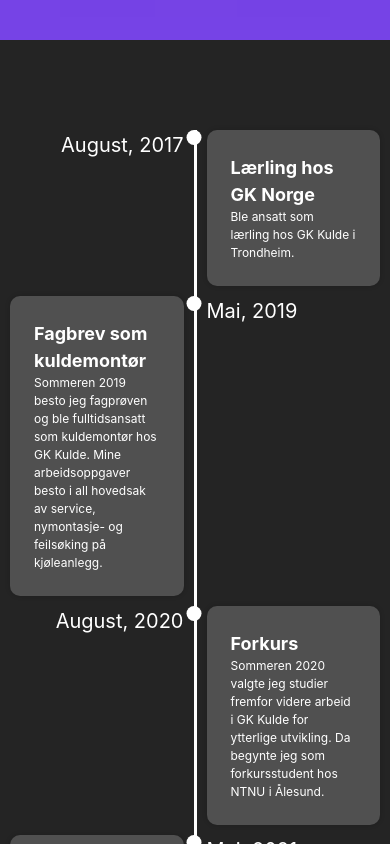
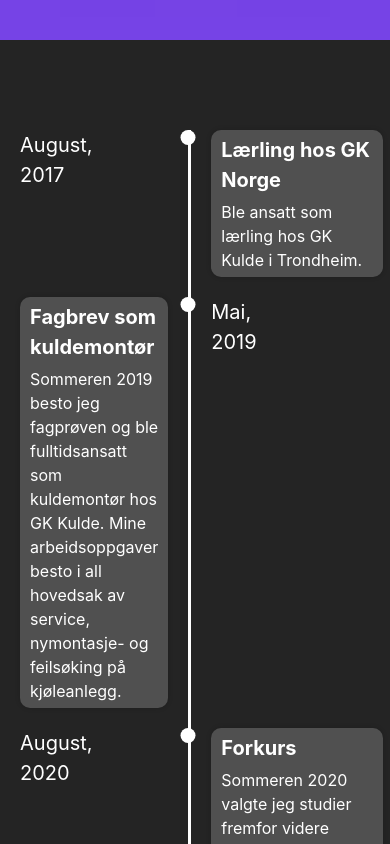
Before and after one commit to JOPPE132/portofolio-web, a React (Vite) app: page / in a window 390 px wide. Shown: the part 2780-3624 px from the top of the page. Built offline with nearby package versions, Linux system fonts and the light colour scheme.

Commit message:
refactoring of some media queries for timeline

```diff
--- a/src/main-contents/career-content.css
+++ b/src/main-contents/career-content.css
@@ -7,16 +7,13 @@
     color: #ffffff;
 }
 
-.timeline-component {
-    margin: 0 20px 20px 20px;
-}
-
 .timeline-component-bg {
-    padding: 1.5em;
+    padding: 20px 30px;
     background: rgba(255, 255, 255, 0.2);
     box-shadow: 0 0 5px rgba(0, 0, 0, 0.2);
     border-radius: 10px;
     font-size: 30px;
+    margin: 0 20px 20px 20px;
 }
 
 .timeline-component-btm {
@@ -50,6 +47,7 @@
 
 .timeline-date{
     font-size: 20px;
+    margin: 0 20px;
 }
 
 .timeline-title {
@@ -59,70 +57,53 @@
 }
 
 .timeline-paragraph {
+    margin-top: 5px;
     line-height: 1.5;
     font-size: 24px;
 }
 
-@media(max-width: 1463px){
-    #timeline{
-        max-width: 1300px;
+@media(max-width: 768px){
+    .timeline-title{
+        font-size: 32px;
     }
 }
 
-@media(max-width: 1359px){
-    #timeline{
-        max-width: 1000px;
-    }
-}
-
-@media(max-width: 768px){
+@media(max-width: 630px){
     .timeline-title{
         font-size: 28px;
     }
 
-    .timeline-component-bg, .timeline.timeline-component{
-        padding: 1em;
+    .timeline-paragraph{
+        font-size: 24px;
     }
 }
 
-@media(max-width: 610px){
+@media(max-width: 596px){
+    .timeline-component{
+        width: 50px;
+    }
+    .timeline-component-bg{
+        padding: 10px 20px;
+    }
     .timeline-title{
-        font-size: 24px;
+        font-size: 22px;
     }
-
     .timeline-paragraph{
-        font-size: 20px;
+        font-size: 18px;
     }
 }
 
-@media(max-width: 530px){
+@media(max-width: 459px){
+    .timeline-component-bg{
+        padding: 5px 10px;
+    }
+}
+
+@media(max-width: 420px){
     .timeline-title{
         font-size: 20px;
     }
-
     .timeline-paragraph{
         font-size: 16px;
     }
 }
-
-@media(max-width: 480px){
-    .timeline-title{
-        font-size: 18px;
-    }
-
-    .timeline-component {
-        margin: 0 10px 10px 10px;
-    }
-
-
-    .timeline-component-bg, .timeline.timeline-component{
-        padding: 0.8em;
-    }
-    .timeline-paragraph{
-        font-size: 12px;
-    }
-}
-
-@media(max-width: 420px){
-
-}
--- a/src/main-contents/career-content.jsx
+++ b/src/main-contents/career-content.jsx
@@ -10,13 +10,13 @@ export default function CareerContent(){
             <div className="timeline-mid">
                 <div className="timeline-point"></div>
             </div>
-            <div className="timeline-component timeline-component-bg">
+            <div className="timeline-component-bg">
                 <h2 className="timeline-title">Lærling hos GK Norge</h2>
                 <p className="timeline-paragraph">
                     Ble ansatt som lærling hos GK Kulde i Trondheim.
                 </p>
             </div>
-            <div className="timeline-component timeline-component-bg">
+            <div className="timeline-component-bg">
                 <h2 className="timeline-title">Fagbrev som kuldemontør</h2>
                 <p className="timeline-paragraph">
                     Sommeren 2019 besto jeg fagprøven og ble fulltidsansatt som kuldemontør
@@ -35,14 +35,14 @@ export default function CareerContent(){
             <div className="timeline-mid">
                 <div className="timeline-point"></div>
             </div>
-            <div className="timeline-component timeline-component-bg">
+            <div className="timeline-component-bg">
                 <h2 className="timeline-title">Forkurs</h2>
                 <p className="timeline-paragraph">
                     Sommeren 2020 valgte jeg studier fremfor videre arbeid i GK Kulde for ytterlige utvikling.
                     Da begynte jeg som forkursstudent hos NTNU i Ålesund.
                 </p>
             </div>
-            <div className="timeline-component timeline-component-bg">
+            <div className="timeline-component-bg">
                 <h2 className="timeline-title">Rema 1000</h2>
                 <p className="timeline-paragraph">
                     I avslutningen av forkursåret, begynte jeg å jobbe deltid hos Rema 1000 Gåseid, og
@@ -61,7 +61,7 @@ export default function CareerContent(){
             <div className="timeline-mid">
                 <div className="timeline-point"></div>
             </div>
-            <div className="timeline-component timeline-component-btm timeline-component-bg">
+            <div className="timeline-component-btm timeline-component-bg">
                 <h2 className="timeline-title">DatainGENIør</h2>
                 <p className="timeline-paragraph">
                     Ett år senere fikk jeg plass som dataingeniørstudent hos NTNU i Ålesund,
```
